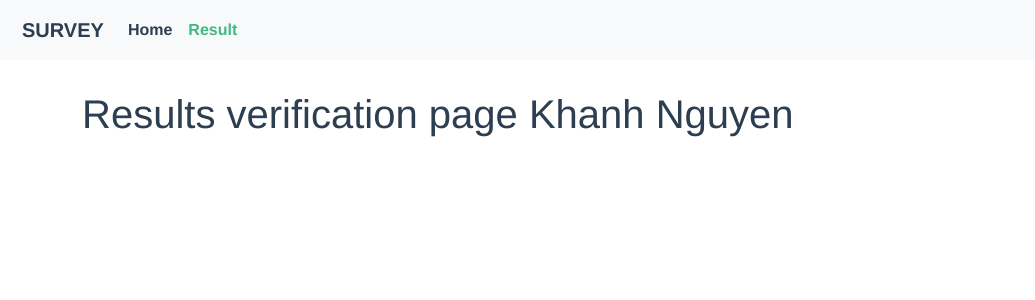
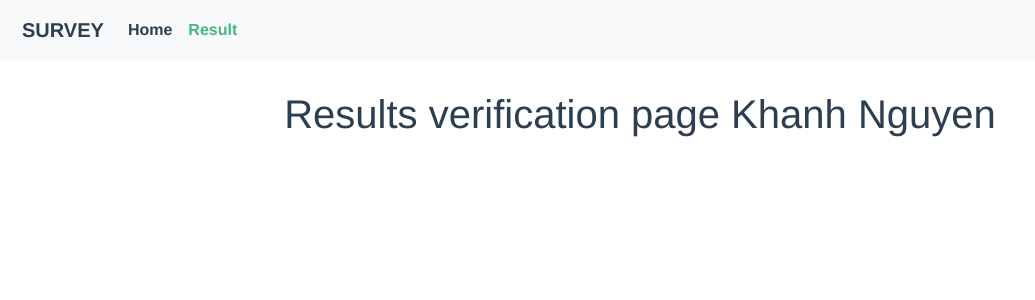
Before and after one commit to khanhngg/csc642-842-fall21-project, a Vue app: page /result in a window 1280 px wide. Shown: the top 300 px of the page, without its empty margins (0-1035 px from the left). Built offline with nearby package versions, Linux system fonts and the light colour scheme.

Commit message:
Add states for form

```diff
--- a/src/views/Home.vue
+++ b/src/views/Home.vue
@@ -217,7 +217,7 @@
           :class="{ 'invalid-field': v$.form.address.state.$error }"
         >
           <option value="">Select state...</option>
-          <option>California</option>
+          <option v-for="state in states" :key="state" :value="state">{{ state }}</option>
         </select>
         <div v-if="v$.form.address.state.$error">
           <p
@@ -482,6 +482,8 @@ export default {
         terms: false,
         captcha: false,
       },
+      // References: https://usastatescode.com/state-array-json
+      states: ['Alabama','Alaska','Arizona','Arkansas','California','Colorado','Connecticut','Delaware','Florida','Georgia','Hawaii','Idaho','Illinois','Indiana','Iowa','Kansas','Kentucky','Louisiana','Maine','Maryland','Massachusetts','Michigan','Minnesota','Mississippi','Missouri','Montana','Nebraska','Nevada','New Hampshire','New Jersey','New Mexico','New York','North Carolina','North Dakota','Ohio','Oklahoma','Oregon','Pennsylvania','Rhode Island','South Carolina','South Dakota','Tennessee','Texas','Utah','Vermont','Virginia','Washington','West Virginia','Wisconsin','Wyoming']
     };
   },
   validations() {
@@ -555,7 +557,7 @@ export default {
       await this.v$.$touch();
 
       if (!this.v$.$invalid) {
-        localStorage.setItem('form',JSON.stringify(this.form))
+        localStorage.setItem('form', JSON.stringify(this.form))
         this.$router.push('result')
       } else {
         return
--- a/src/views/Result.vue
+++ b/src/views/Result.vue
@@ -1,6 +1,6 @@
 <template>
   <div class="result container">
-    <h1>Results verification page Khanh Nguyen</h1>
+    <h1 class="text-center">Results verification page Khanh Nguyen</h1>
   </div>
 </template>
 
```
